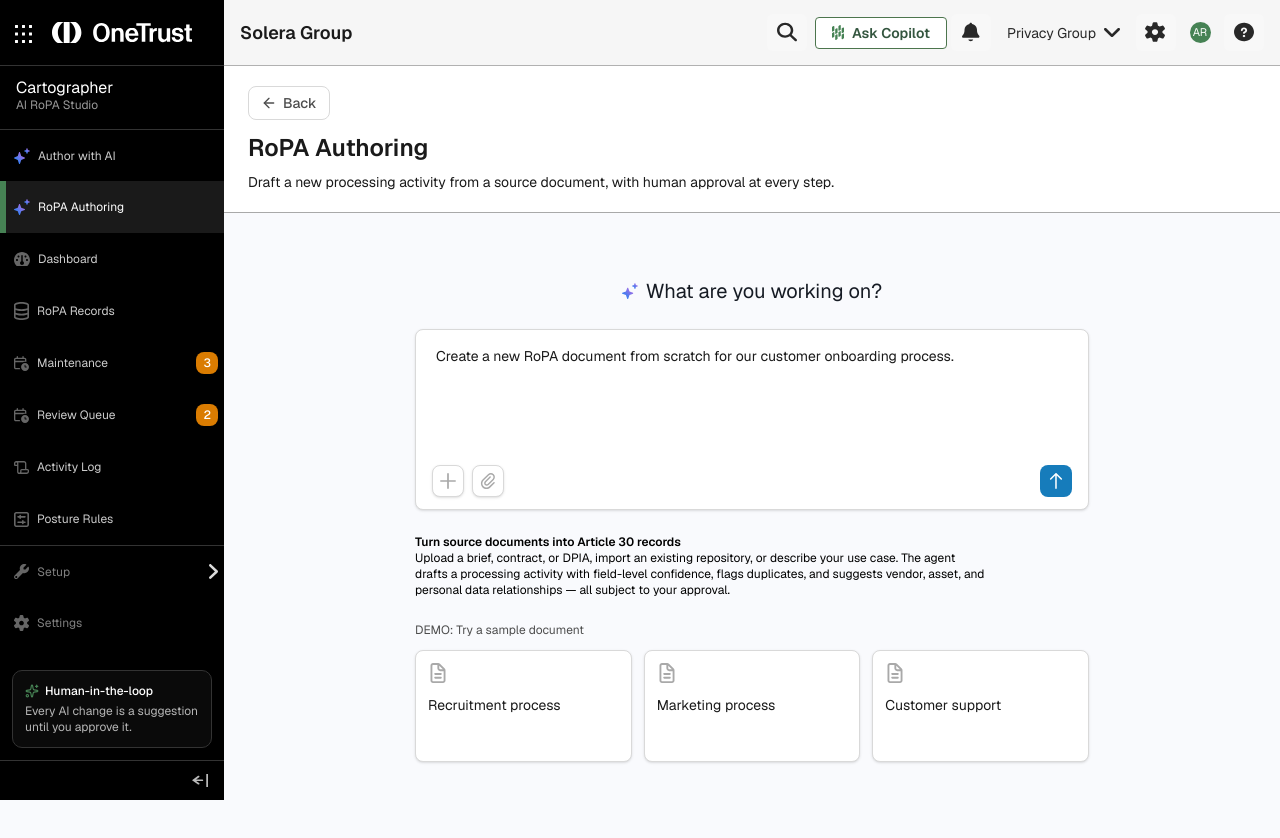
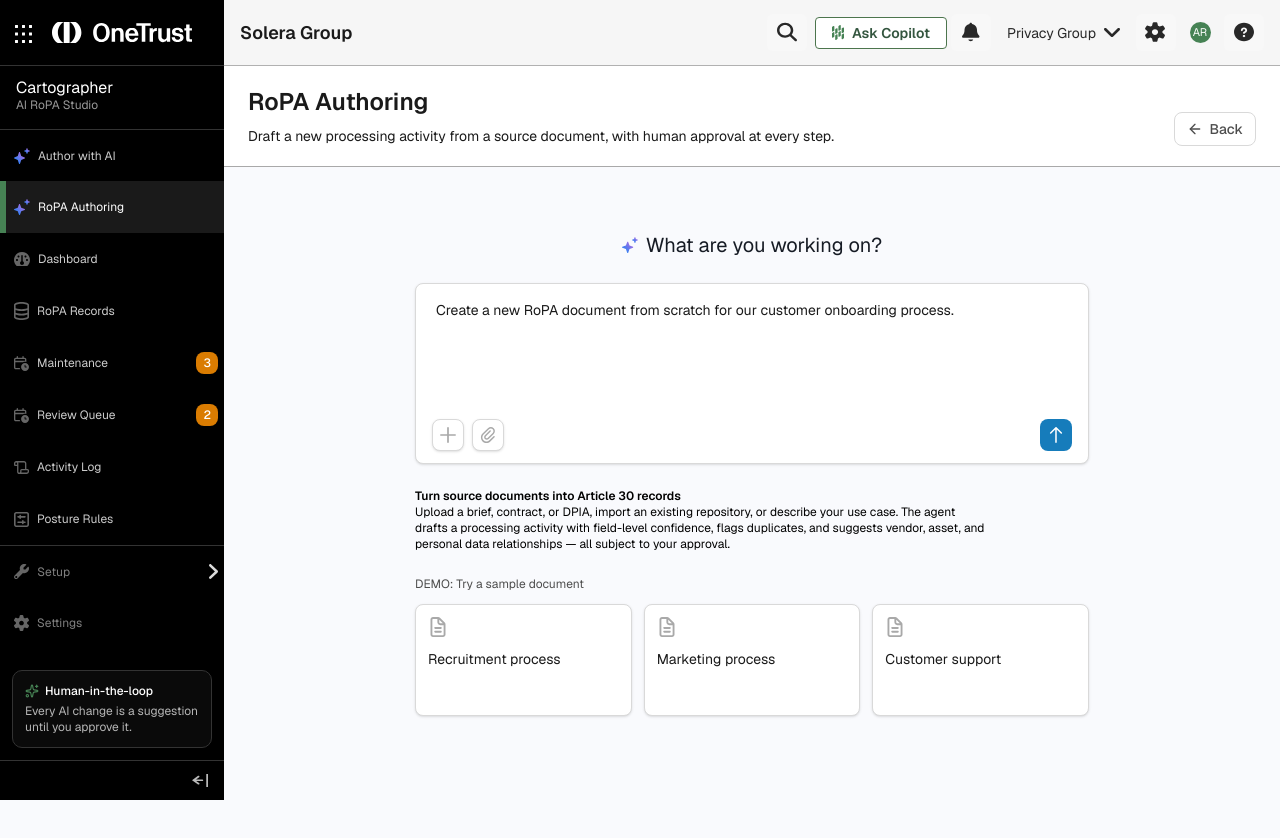
Before and after one commit to KCM-OT/AI-RoPA-Studio-solera-group, a Next.js app: page /ropa-authoring in a window 1280 px wide. Shown: the top 838 px of the page. After the commit the page ends 800 px from the top, so only its background shows below. Built offline with nearby package versions, Linux system fonts and the light colour scheme.

Commit message:
feat: adjust header layout and back link positioning in Ropa Authoring page
Co-authored-by: Kevin Marshall <304578895+KCM-OT@users.noreply.github.com>

```diff
--- a/app/ropa-authoring/page.tsx
+++ b/app/ropa-authoring/page.tsx
@@ -5,20 +5,20 @@ import { RopaAuthoringChat } from '@/components/agent/ropa-authoring-chat'
 
 function RopaAuthoringHeader() {
   return (
-    <header className="flex shrink-0 flex-col gap-3 border-b border-[#a9a9a9] bg-white px-6 py-5 text-[#1a1a1a]">
-      <Link
-        href="/author"
-        className="inline-flex w-fit items-center gap-1.5 rounded-md border border-[#d9d9d9] px-3 py-1.5 text-sm font-medium text-[#4d4d4d] transition-colors hover:bg-[#f7f7f7]"
-      >
-        <ArrowLeft className="size-4" aria-hidden="true" />
-        Back
-      </Link>
+    <header className="flex shrink-0 items-end justify-between gap-6 border-b border-[#a9a9a9] bg-white px-6 py-5 text-[#1a1a1a]">
       <div className="flex flex-col gap-2">
         <h1 className="text-2xl font-semibold leading-8">RoPA Authoring</h1>
         <p className="text-sm leading-5">
           Draft a new processing activity from a source document, with human approval at every step.
         </p>
       </div>
+      <Link
+        href="/author"
+        className="inline-flex shrink-0 items-center gap-1.5 rounded-md border border-[#d9d9d9] px-3 py-1.5 text-sm font-medium text-[#4d4d4d] transition-colors hover:bg-[#f7f7f7]"
+      >
+        <ArrowLeft className="size-4" aria-hidden="true" />
+        Back
+      </Link>
     </header>
   )
 }
```
